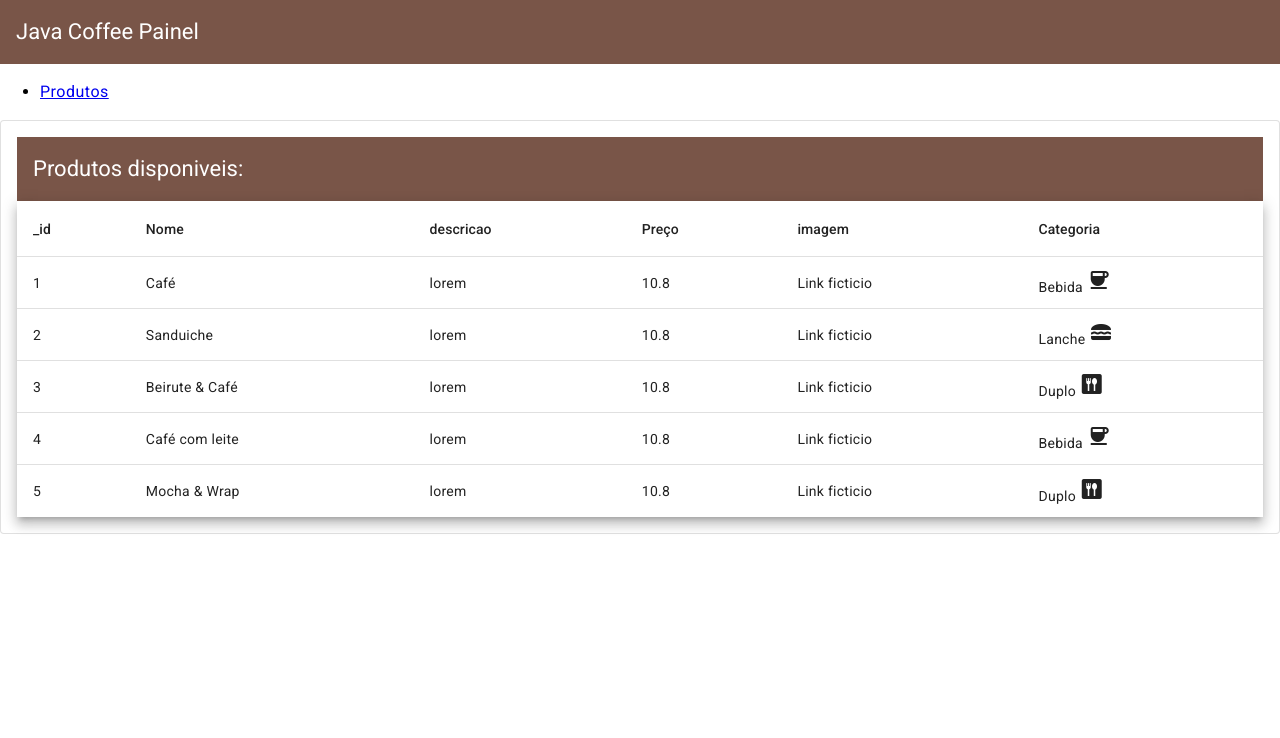
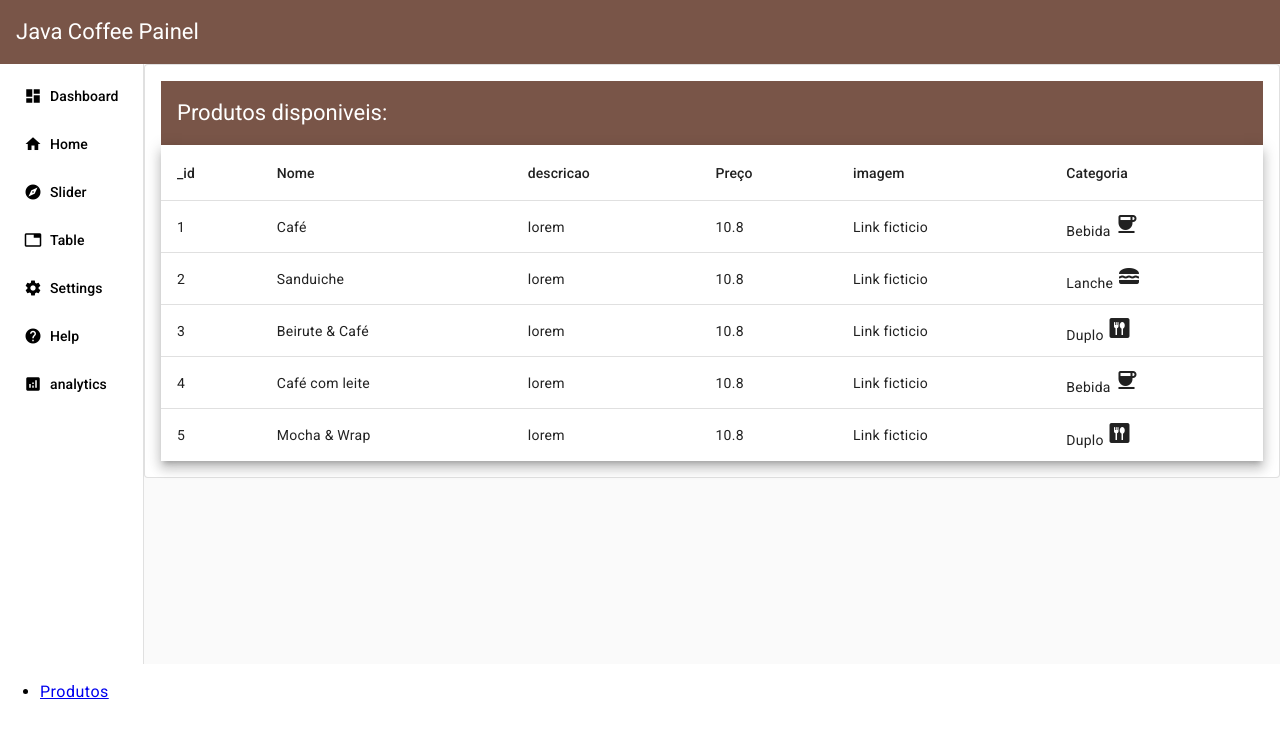
Before and after one commit to GabrielSiqueiraGama/Painel-JavaCoffee, an Angular app: page /produtos in a window 1280 px wide. Shown: the top 738 px of the page. Built offline with nearby package versions, Linux system fonts and the light colour scheme.

Commit message:
feat: :seedling: adding a side navbar with Angular Material

```diff
--- a/src/app/app.component.html
+++ b/src/app/app.component.html
@@ -1,6 +1,7 @@
 <mat-toolbar color="primary">
   <span>Java Coffee Painel</span>
 </mat-toolbar>
+<app-side-menu></app-side-menu>
 <nav>
   <ul>
     <li>
--- a/src/app/app.component.ts
+++ b/src/app/app.component.ts
@@ -1,9 +1,10 @@
 import { Component } from '@angular/core';
-import { RouterLink, RouterLinkActive, RouterOutlet } from '@angular/router';
+import { RouterLink, RouterLinkActive, RouterModule, RouterOutlet } from '@angular/router';
 import {MatToolbarModule} from '@angular/material/toolbar';
 import {MatTableModule} from '@angular/material/table';
 import {MatCardModule} from '@angular/material/card';
 import { HttpClientModule } from '@angular/common/http';
+import { SideMenuComponent } from './side-menu/side-menu/side-menu.component';
 
 @Component({
   selector: 'app-root',
@@ -15,7 +16,9 @@ import { HttpClientModule } from '@angular/common/http';
     RouterLinkActive,
     MatTableModule,
     MatCardModule,
-    HttpClientModule],
+    HttpClientModule,
+    SideMenuComponent,
+  ],
   templateUrl: './app.component.html',
   styleUrl: './app.component.scss'
 })
--- a/src/app/shared/app-material/app-material.module.ts
+++ b/src/app/shared/app-material/app-material.module.ts
@@ -7,7 +7,9 @@ import { CommonModule } from '@angular/common';
 import {MatDialogModule} from '@angular/material/dialog';
 import {MatButtonModule} from '@angular/material/button';
 import {MatIconModule} from '@angular/material/icon';
-
+import {MatSidenavModule} from "@angular/material/sidenav"
+import {MatListModule} from "@angular/material/list"
+import { RouterModule } from '@angular/router';
 
 @NgModule({
   exports:[
@@ -18,7 +20,15 @@ import {MatIconModule} from '@angular/material/icon';
     CommonModule,
     MatDialogModule,
     MatButtonModule,
-    MatIconModule
+    MatIconModule,
+    MatSidenavModule,
+    MatListModule,
+    RouterModule
   ]
 })
-export class AppMaterialModule { }
+export class AppMaterialModule {
+  badgevisible = false;
+  badgevisibility() {
+    this.badgevisible = true;
+  }
+}
--- /dev/null
+++ b/src/app/side-menu/side-menu/side-menu.component.html
@@ -0,0 +1,34 @@
+
+<mat-drawer-container>
+  <mat-drawer #drawer opened="true" mode="side" position="start">
+  <mat-nav-list >
+      <mat-list-item>
+          <button routerLink="card" mat-button><mat-icon>dashboard</mat-icon> Dashboard</button>
+      </mat-list-item>
+      <mat-list-item>
+          <button routerLink="" mat-button><mat-icon>home</mat-icon> Home</button>
+      </mat-list-item>
+      <mat-list-item>
+          <button routerLink="slider" mat-button><mat-icon>explore</mat-icon> Slider</button>
+      </mat-list-item>
+      <mat-list-item>
+          <button routerLink="table" mat-button><mat-icon>table</mat-icon> Table</button>
+      </mat-list-item>
+      <mat-list-item>
+          <button mat-button><mat-icon>settings</mat-icon> Settings</button>
+      </mat-list-item>
+      <mat-list-item>
+          <button mat-button><mat-icon>help</mat-icon> Help</button>
+      </mat-list-item>
+      <mat-list-item>
+          <button mat-button><mat-icon>analytics</mat-icon> analytics</button>
+      </mat-list-item>
+  </mat-nav-list>
+  </mat-drawer>
+  <mat-drawer-content>
+      <div style="text-align: center;min-height: 600px;">
+
+          <router-outlet></router-outlet>
+          </div>
+  </mat-drawer-content>
+</mat-drawer-container>
--- /dev/null
+++ b/src/app/side-menu/side-menu/side-menu.component.ts
@@ -0,0 +1,20 @@
+import { Component } from '@angular/core';
+import { AppMaterialModule } from '../../shared/app-material/app-material.module';
+
+@Component({
+  selector: 'app-side-menu',
+  standalone: true,
+  imports: [
+    AppMaterialModule
+  ],
+  templateUrl: './side-menu.component.html',
+  styleUrl: './side-menu.component.scss'
+})
+export class SideMenuComponent {
+  badgevisible = false;
+  collapsed = false;
+  badgevisibility() {
+    this.badgevisible = true;
+  }
+
+}
```
Also changed, not shown: src/app/side-menu/side-menu/nav-data.ts (added, +8 -0 lines), src/app/side-menu/side-menu/side-menu.module.ts (added, +11 -0 lines), src/app/side-menu/side-menu/side-menu.component.scss (added), 1 other file (tests, documents, lock files or other folders).
